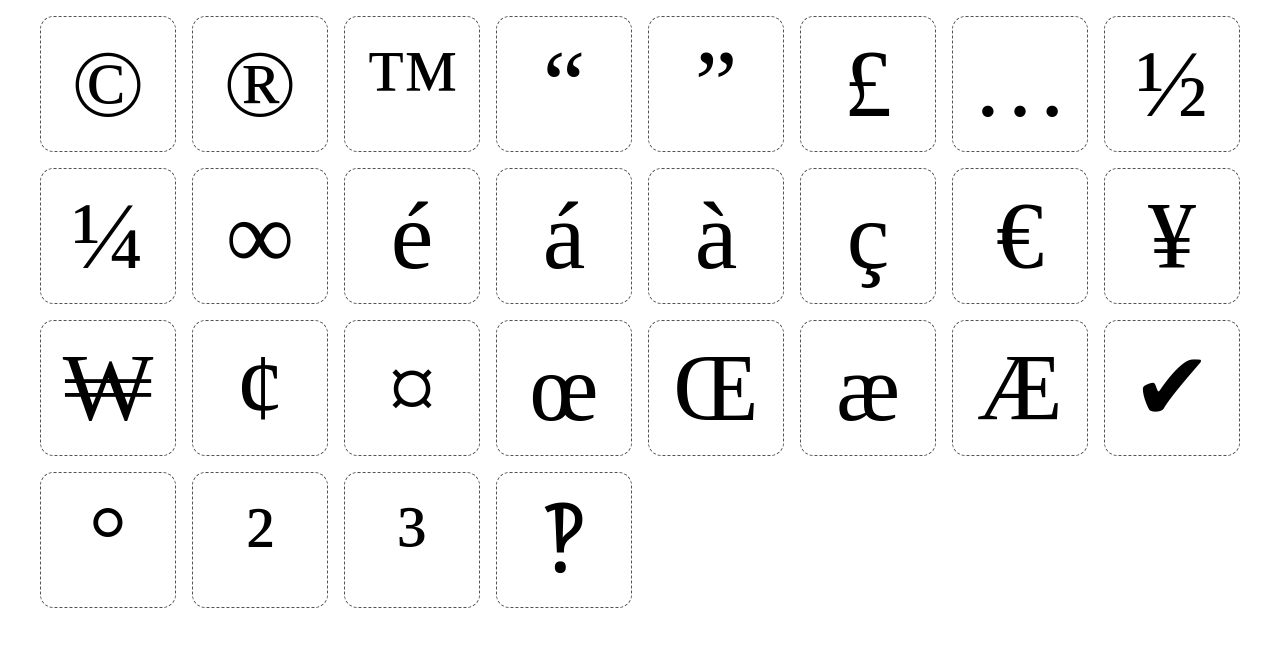
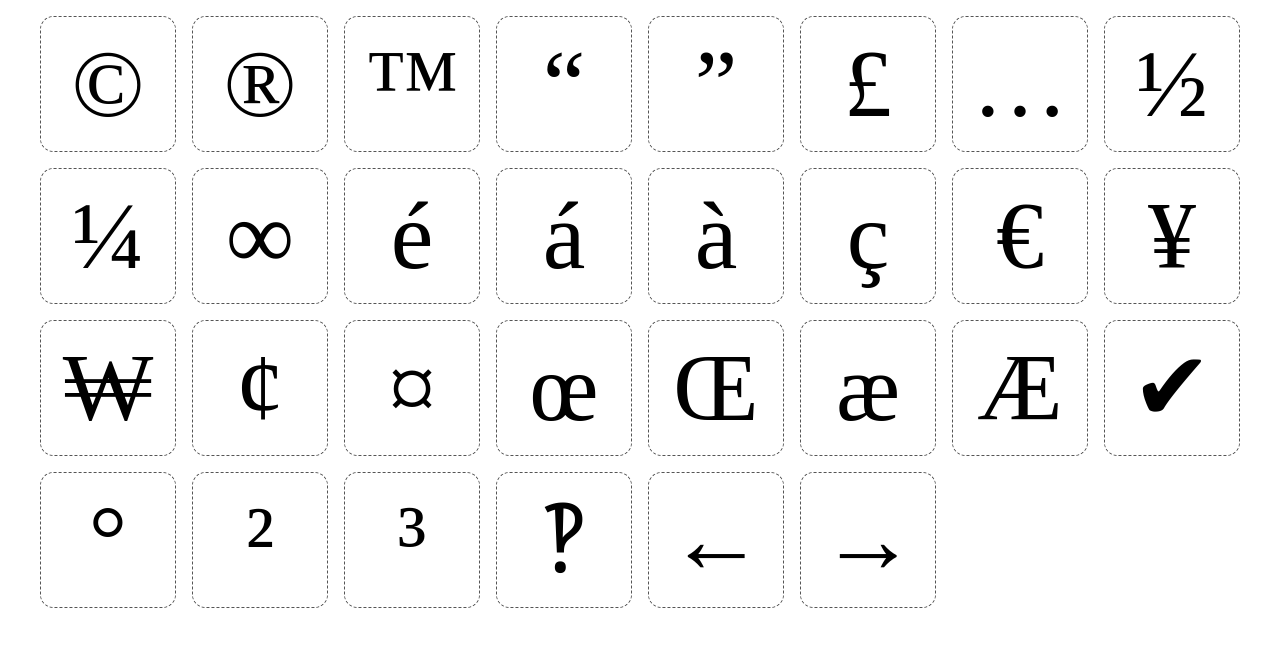
Before and after one commit to samwho/symbol.wtf, a plain HTML site: page index.html in a window 1280 px wide. Drawn offline with Linux system fonts and the light colour scheme.

Commit message:
Add left/right arrow symbols

```diff
--- a/index.html
+++ b/index.html
@@ -98,7 +98,7 @@
   <script>
     const symbols = [
       "©", "®", "™", "“", "”", "£", "…", "½", "¼", "∞", "é", "á", "à", "ç", "€",
-      "¥", "₩", "¢", "¤", "œ", "Œ", "æ", "Æ", "✔", "°", "²", "³", "‽"
+      "¥", "₩", "¢", "¤", "œ", "Œ", "æ", "Æ", "✔", "°", "²", "³", "‽", "←", "→"
     ];
 
     document.addEventListener("DOMContentLoaded", () => {
```
